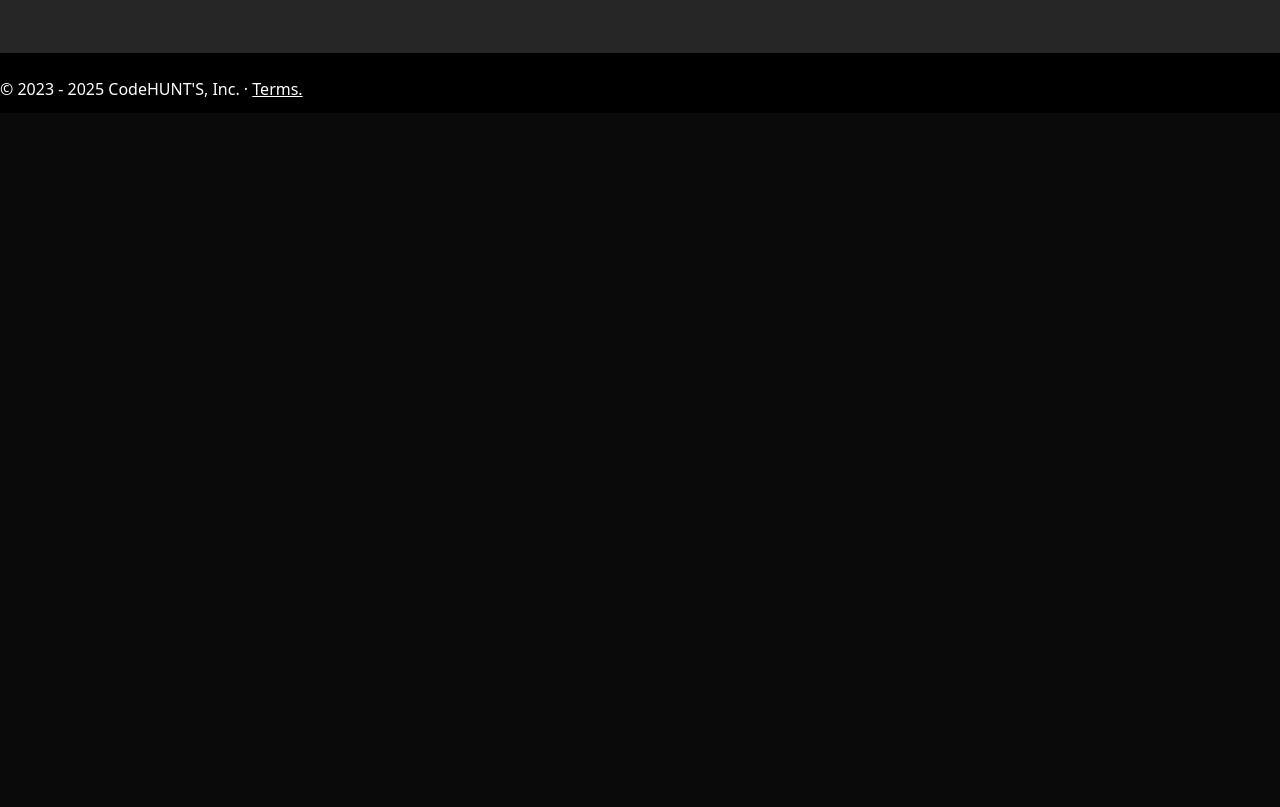
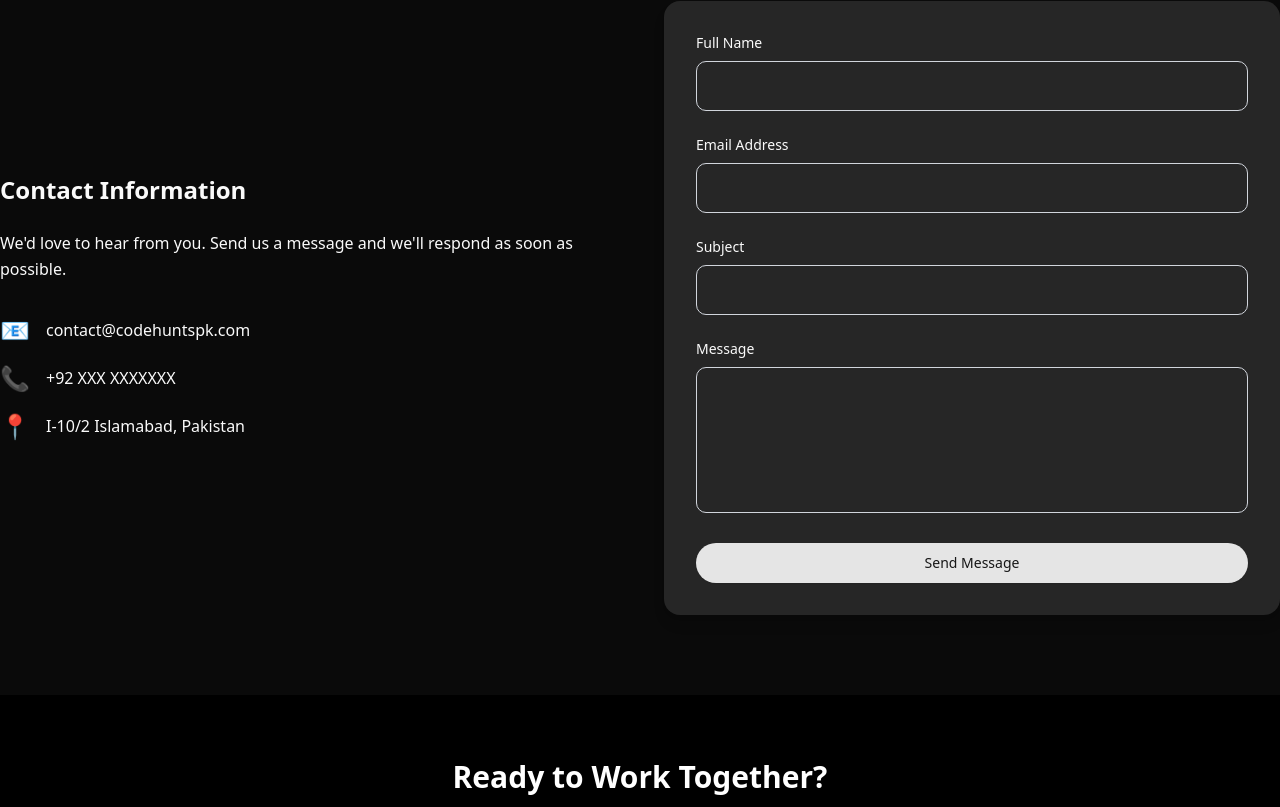
Before and after one commit to uxlabspk/codehunts, a React (Vite) app: page /contact-us in a window 1280 px wide. Shown: the part 1153-1960 px from the top of the page. Before the commit the page ends 1266 px from the top, so only its background shows below. Built offline with nearby package versions, Linux system fonts and the light colour scheme.

Commit message:
feat: Updating Contact Us Page

```diff
--- a/src/pages/contact-us.tsx
+++ b/src/pages/contact-us.tsx
@@ -1,11 +1,15 @@
 import HeroSection from "@/components/common/hero-section.tsx";
 import CompanyStats from "@/components/common/company-stats.tsx";
+import ContactSection from "@/components/common/contact-section.tsx";
+import CTASection from "@/components/common/cta-section.tsx";
 
 export default function Contact() {
   return (
     <>
       <HeroSection title={'Lets Build Something Amazing Together'} description={'Ready to transform your ideas into powerful software solutions? Our expert team is here to bring your vision to life.'} hasLinks={false} />
       <CompanyStats />
+      <ContactSection />
+      <CTASection />
     </>
   )
 }
```
